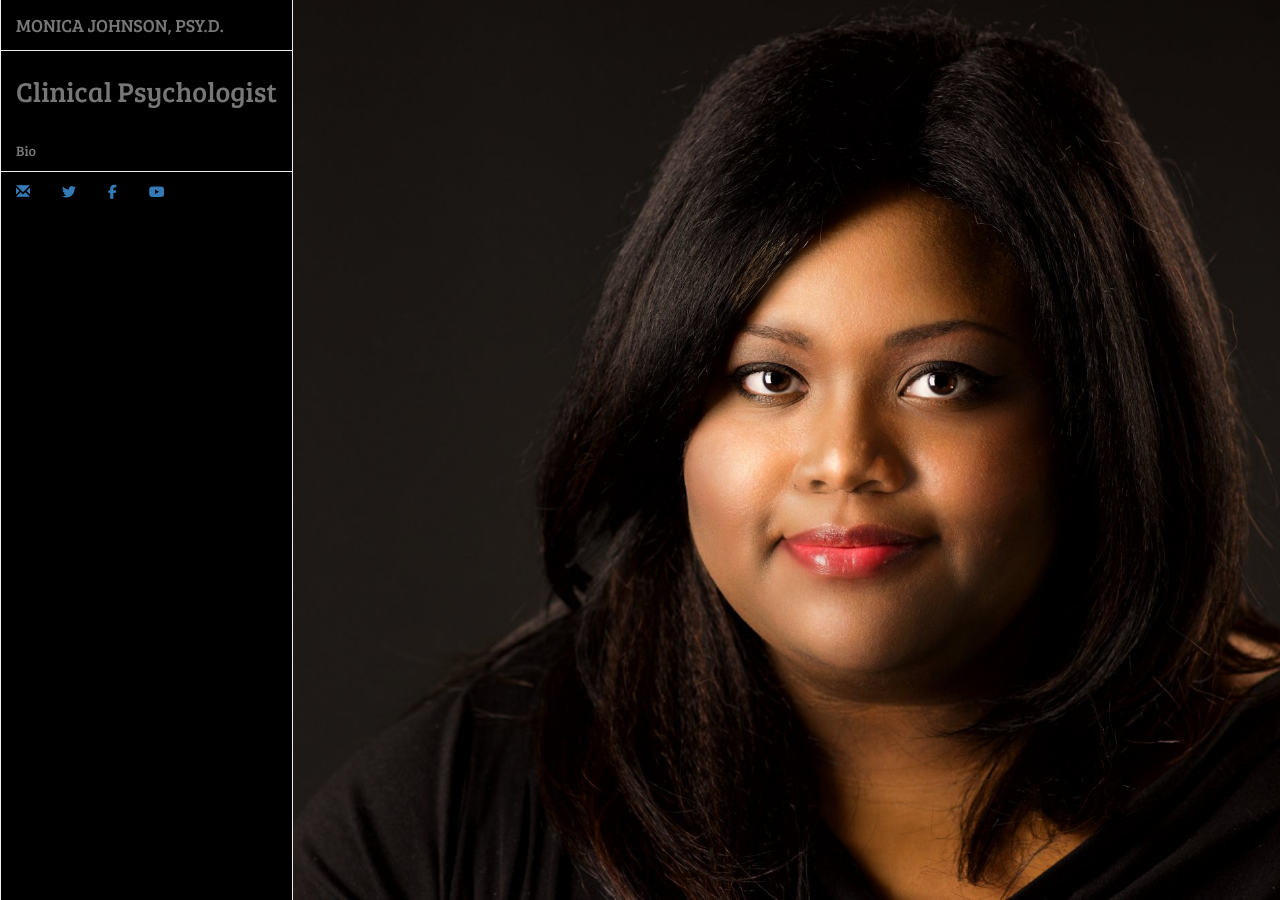
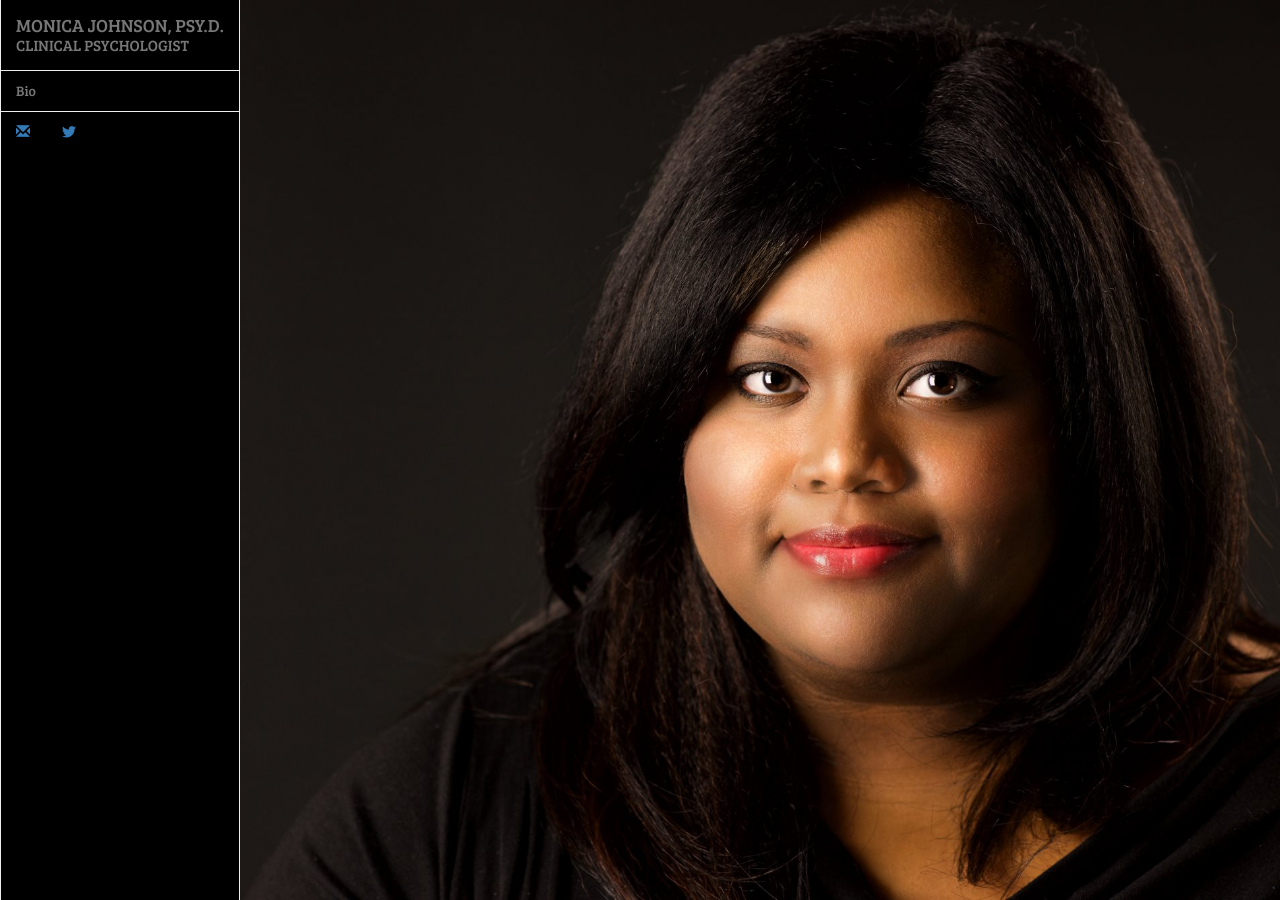
Before and after one commit to monicajohnson/monica.github.io, a Jekyll site: the page built from index.html, in a window 1280 px wide. Built offline with Jekyll 4.4.1, drawn with Linux system fonts in a browser that asks for light colours; nearby versions of some CDN libraries; library files that are not in the unit come from our copies.

Commit message:
2nd draft based on Monica's notes

```diff
--- a/_config.yml
+++ b/_config.yml
@@ -11,7 +11,12 @@
 email: info@monicajohnson.org
 description: Dr. Monica Johnson, Psy.D.  Psychologist specializing in DBT.
 baseurl: "" # the subpath of your site, e.g. /blog
-url: "http://www.monicajohnson.org/" # the base hostname & protocol for your site
+#url: "http://www.monicajohnson.org/" # the base hostname & protocol for your site
+url: "http://localhost:4000/"
+
+# social variables
+twitter: MJohnsonPsyD
+
 
 # Build settings
 markdown: kramdown
--- /dev/null
+++ b/_includes/social.html
@@ -0,0 +1,4 @@
+                        <li><a href="mailto:{{site.email}}"><span class="glyphicon glyphicon-envelope" aria-hidden="true"></span></a></li>
+                        <li><a href="https://twitter.com/{{site.twitter}}"><i class="fa fa-twitter" aria-hidden="true"></i></a></li>
+                        <!--<li><a href="#"><i class="fa fa-facebook" aria-hidden="true"></i></a></li>
+                        <li><a href="#"><i class="fa fa-youtube" aria-hidden="true"></i></a></li>-->
--- a/css/front.scss
+++ b/css/front.scss
@@ -40,7 +40,9 @@
   margin: auto;
 }
 
-
+.navbar-brand small {
+  display:block;
+}
 
 .job-title {
     @extend .navbar-brand;
@@ -50,3 +52,9 @@
 .collapse.in > .navbar-nav {
   display: inline-block;
 }
+
+@media (max-width: 768px) {
+    .navbar-brand {
+        height:70px;
+    }
+}
--- a/css/main.scss
+++ b/css/main.scss
@@ -12,19 +12,23 @@
 /* path to glyphicons */
 $icon-font-path: "/bower_components/bootstrap-sass/assets/fonts/bootstrap/";
 
-/* custom variable */
-//$body-bg: #1C1815;
-//text-color: rgba(255, 255, 255, 0.5);
+.navbar-brand small {
+  display:block;
+}
 
+.navbar-brand {
+    line-height: 70px;
+    height: 70px;
+    padding-top: 0;
+}
+@media (max-width: 768px) {
+    .navbar-brand {
+        height:70px;
+    }
+}
 
-
-//$navbar-default-bg: black;
-//$navbar-default-border: darken(white, 6.5%);
-
-header {
-    .nav-pills {
-        //margin-top: 4px;
-    }
+ul.navbar-nav li a {
+    line-height: 35px;
 }
 
 /* any style customization must be before the bootstrap import */
--- a/index.html
+++ b/index.html
@@ -11,20 +11,18 @@
       <span class="icon-bar"></span>
       <span class="icon-bar"></span>
     </button>
-      <a class="navbar-brand text-uppercase" href="#">{{ site.title }}</a>
+        <a class="navbar-brand text-uppercase" href="#">{{ site.title }}
+        <small>{{ site.job }}</small></a>
+      </ul>
     </div>
 
     <!-- Collect the nav links, forms, and other content for toggling -->
     <div class="collapse navbar-collapse navbar-ex1-collapse">
       <ul class="nav navbar-nav">
-        <li class="navbar-text job-title">{{ site.job }}</li>
         <li><a href="/bio">Bio</a></li>
         <li>
           <ul id="social-drilldown" class="nav nav-pills">
-            <li><a href="#"><span class="glyphicon glyphicon-envelope" aria-hidden="true"></span></a></li>
-            <li><a href="#"><i class="fa fa-twitter" aria-hidden="true"></i></a></li>
-            <li><a href="#"><i class="fa fa-facebook" aria-hidden="true"></i></a></li>
-            <li><a href="#"><i class="fa fa-youtube" aria-hidden="true"></i></a></li>
+            {% include social.html %}
           </ul>
         </li>
       </ul>
```
Also changed, not shown: _layouts/default-slice.html (deleted, +0 -18 lines), _layouts/default.html (+3 -5 lines), bio.md (+2 -9 lines), oldindex.html (deleted, +0 -23 lines).
